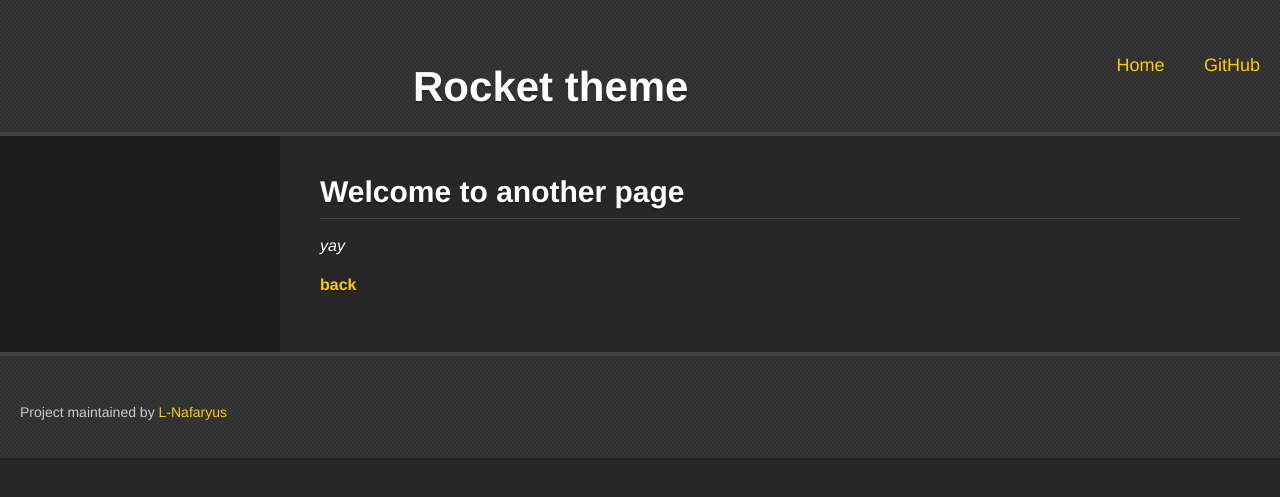
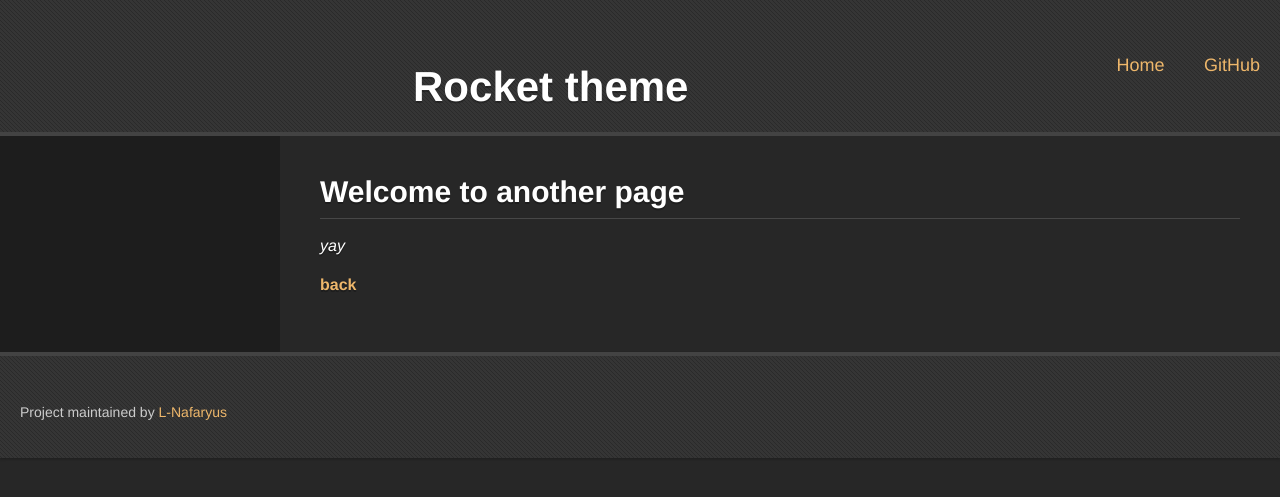
Before and after one commit to L-Nafaryus/jekyll-theme-rocket, a Jekyll site: the page built from another-page.md, in a window 1280 px wide. Shown: the top 497 px of the page. Built offline with Jekyll 4.4.1, drawn with Linux system fonts in a browser that asks for light colours; our own code applies the rules of GitHub Pages for plain Markdown files.

Commit message:
Mod: links color

```diff
--- a/_sass/jekyll-theme-rocket.scss
+++ b/_sass/jekyll-theme-rocket.scss
@@ -62,7 +62,7 @@ samp {
 a {
  background-color:transparent;
  -webkit-text-decoration-skip:objects;
- color:#ffcc00;
+ color:#eeb76b;
  text-decoration:none
 }
 a:active,
@@ -1560,7 +1560,7 @@ footer {
 }
 footer a {
  font-size:14px;
- color:#ffcc00;
+ color:#eeb76b;
 }
 footer h2 {
  font-size:36px;
```
Also changed, not shown: README.md, jekyll-theme-rocket.gemspec.
